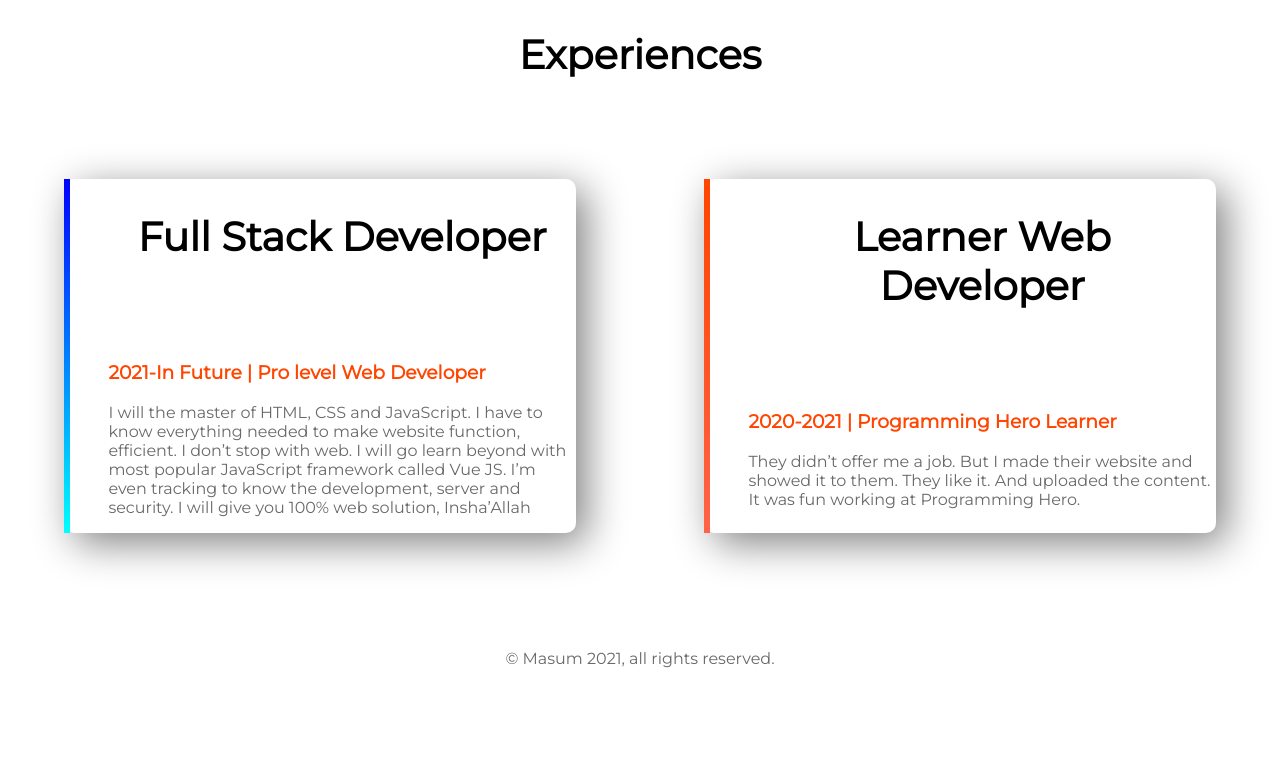
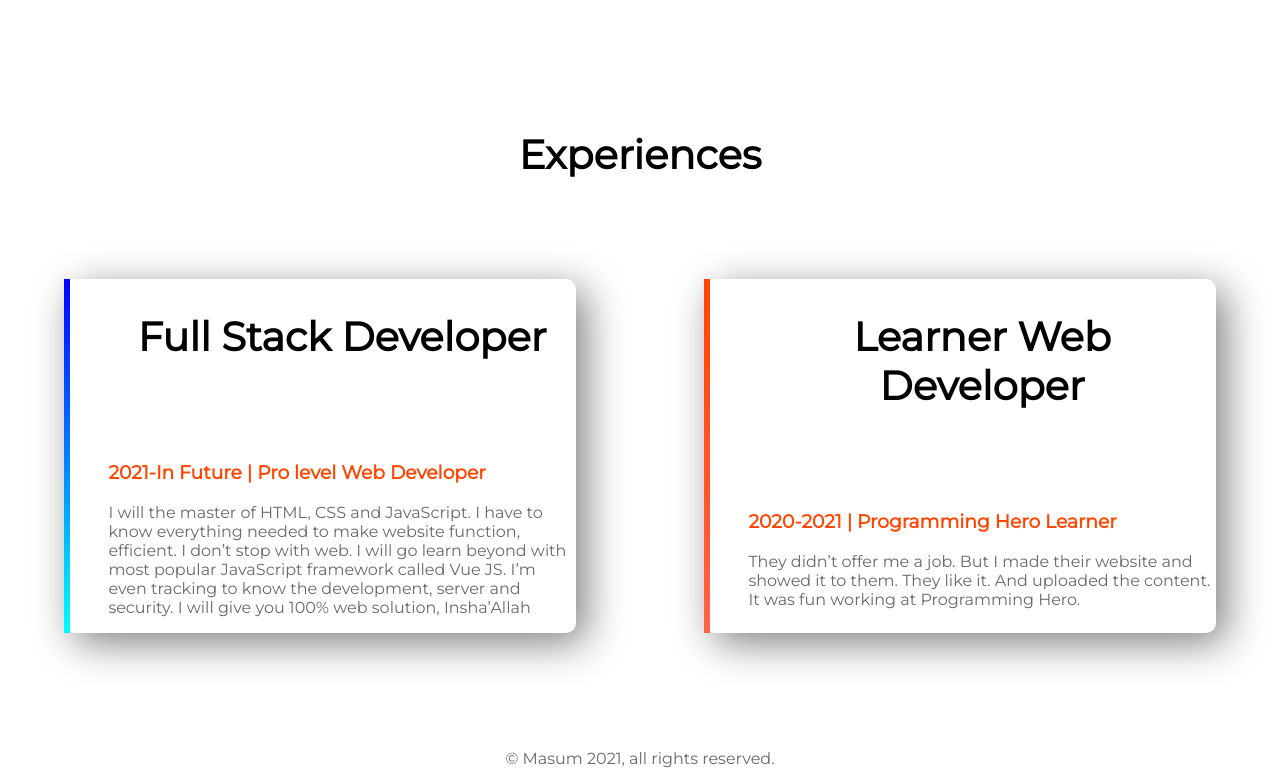
Before and after one commit to masumbillaah/web-development, a plain HTML site: page index.html in a window 1280 px wide. Shown: the part 1232-2016 px from the top of the page. Before the commit the page ends 1916 px from the top, so only its background shows below. Drawn offline with Linux system fonts and the light colour scheme.

Commit message:
final done

```diff
--- a/css/style.css
+++ b/css/style.css
@@ -46,7 +46,7 @@ background-position: right;
 margin-top: -200px;
 }
 .experience-area{
-    margin-top: -100px;
+    margin-top: -2dd00px;
 }
 .experience-area h2{
     text-align: center;
@@ -62,6 +62,7 @@ margin-top: -200px;
     /* padding-left: 10px; */
     /* padding: 2%; */
     padding-left: 3%;
+    border-radius: 10px;
     /* padding-right: 3%; */
     box-shadow: 10px 10px 40px gray;
 }
```
